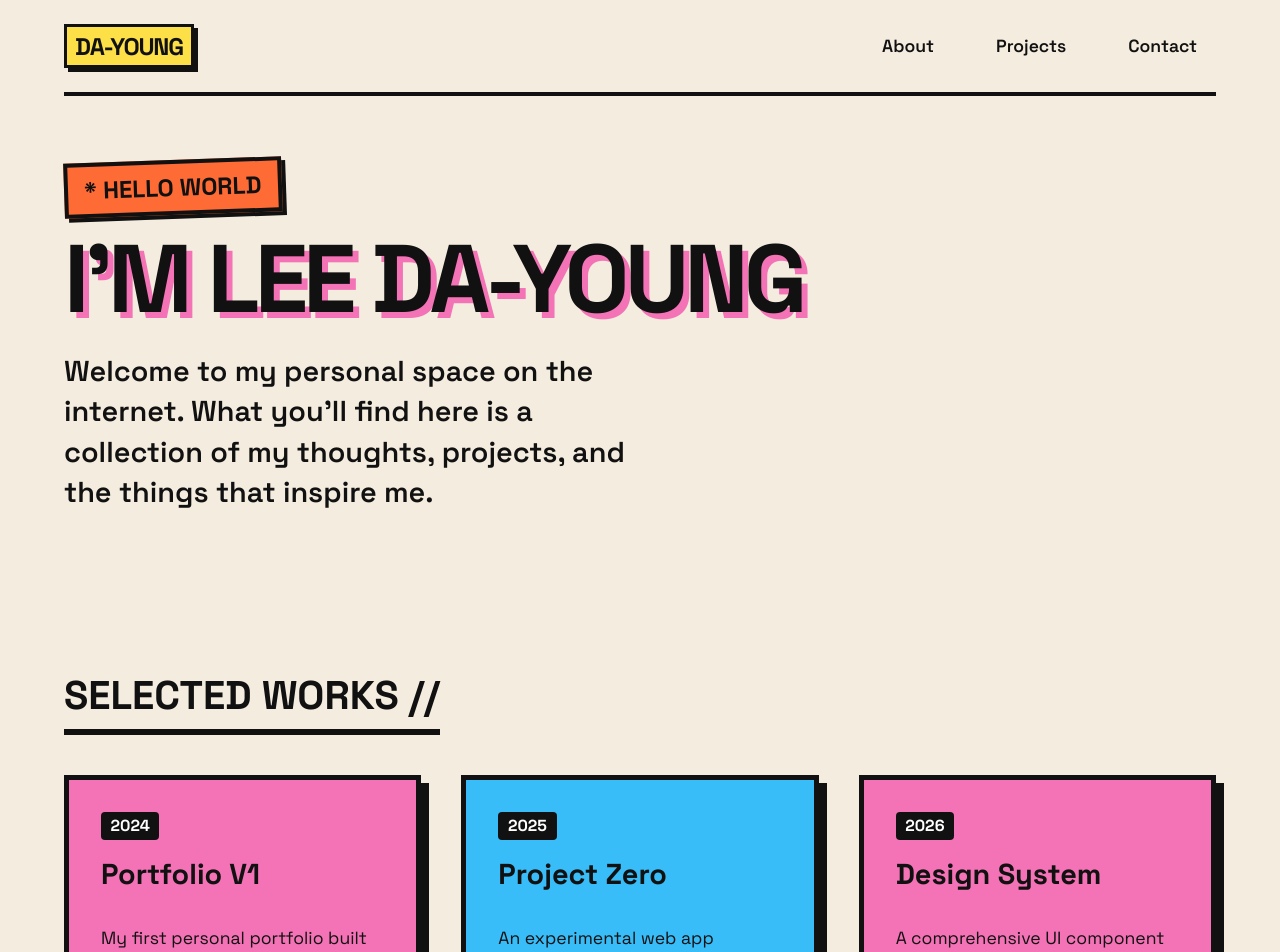
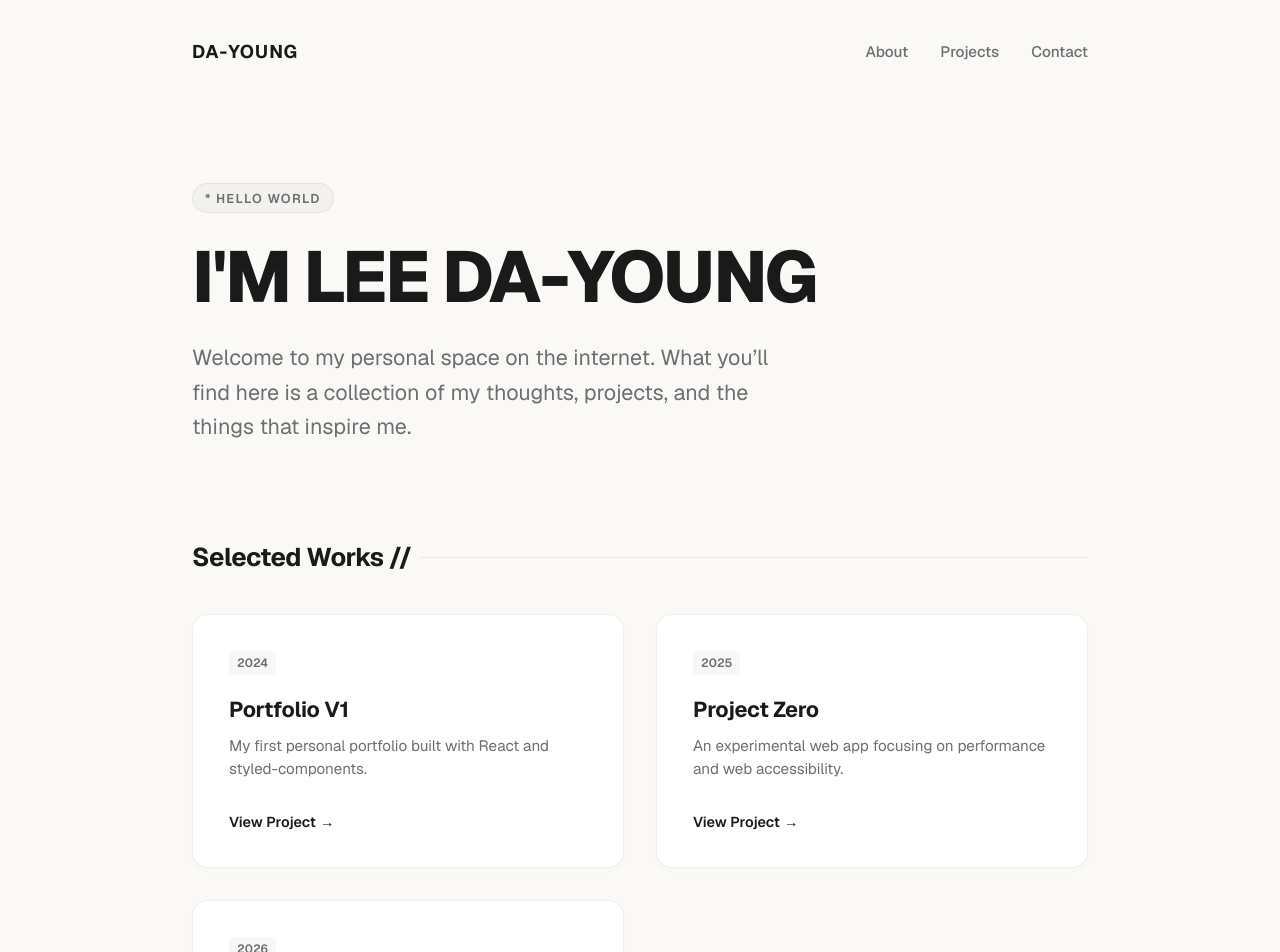
Before and after one commit to leedayoung0429-cell/my-link, a Next.js app: page / in a window 1280 px wide. Shown: the top 952 px of the page. Built offline with nearby package versions, Linux system fonts and the light colour scheme.

Commit message:
feat: redesign to New Minimalism style

```diff
--- a/src/app/globals.css
+++ b/src/app/globals.css
@@ -1,27 +1,22 @@
-@import url('https://fonts.googleapis.com/css2?family=Space+Grotesk:wght@400;600;700&display=swap');
-
 :root {
-  --bg-color: #f4ecdf; /* 베이지색 빈티지 배경 */
-  --text-primary: #111111;
-  --border-color: #111111;
-
-  /* Neobrutalism accent colors */
-  --accent-orange: #ff6b35;
-  --accent-blue: #38bdf8;
-  --accent-pink: #f472b6;
-  --accent-yellow: #fde047;
-  --accent-green: #a3e635;
+  --bg-color: #faf9f6; /* 프리미엄 웜 오프화이트 배경 */
+  --text-primary: #1a1a1a; /* 부드러운 차콜 블랙 */
+  --text-secondary: #6e6e73; /* 은은한 슬레이트 그레이 */
+  --border-color: rgba(0, 0, 0, 0.06); /* 눈에 띄지 않는 극도로 투명하고 부드러운 선 */
+  --card-bg: #ffffff; /* 순백색 카드 배경 */
+  --accent-color: #000000; /* 깔끔한 블랙 액센트 */
 }
 
 body, html {
   margin: 0;
   padding: 0;
-  font-family: 'Space Grotesk', system-ui, -apple-system, sans-serif;
+  font-family: var(--font-geist-sans), -apple-system, BlinkMacSystemFont, "Segoe UI", Roboto, Helvetica, Arial, sans-serif;
   box-sizing: border-box;
   background-color: var(--bg-color);
   color: var(--text-primary);
   min-height: 100vh;
   -webkit-font-smoothing: antialiased;
+  scroll-behavior: smooth;
 }
 
 *, *::before, *::after {
@@ -35,5 +30,5 @@ a {
 
 ::selection {
   background: var(--text-primary);
-  color: var(--accent-yellow);
+  color: var(--bg-color);
 }
--- a/src/app/page.module.css
+++ b/src/app/page.module.css
@@ -1,10 +1,11 @@
 .container {
   width: 100%;
-  max-width: 1200px;
+  max-width: 960px;
   margin: 0 auto;
-  padding: 0 1.5rem;
+  padding: 0 2rem;
   display: flex;
   flex-direction: column;
+  min-height: 100vh;
 }
 
 /* --- Header --- */
@@ -12,40 +13,33 @@
   display: flex;
   justify-content: space-between;
   align-items: center;
-  padding: 1.5rem 0;
-  border-bottom: 4px solid var(--border-color);
-  margin-bottom: 4rem;
+  padding: 2.5rem 0;
+  margin-bottom: 5rem;
 }
 
 .logo {
-  font-size: 1.5rem;
+  font-size: 1.15rem;
   font-weight: 700;
   text-transform: uppercase;
-  letter-spacing: -0.05em;
-  background: var(--accent-yellow);
-  padding: 0.2rem 0.5rem;
-  border: 3px solid var(--border-color);
-  box-shadow: 4px 4px 0px var(--border-color);
+  letter-spacing: 0.05em;
+  color: var(--text-primary);
 }
 
 .navLinks {
   display: flex;
-  gap: 1.5rem;
+  gap: 2rem;
 }
 
 .navLink {
-  font-weight: 600;
-  font-size: 1.1rem;
-  padding: 0.5rem 1rem;
-  border: 3px solid transparent;
-  transition: all 0.2s ease;
+  font-weight: 500;
+  font-size: 0.95rem;
+  color: var(--text-secondary);
+  transition: color 0.25s cubic-bezier(0.4, 0, 0.2, 1);
+  position: relative;
 }
 
 .navLink:hover {
-  background: var(--accent-blue);
-  border: 3px solid var(--border-color);
-  box-shadow: 4px 4px 0px var(--border-color);
-  transform: translate(-2px, -2px);
+  color: var(--text-primary);
 }
 
 /* --- Hero Section --- */
@@ -54,78 +48,57 @@
   flex-direction: column;
   align-items: flex-start;
   margin-bottom: 6rem;
-  position: relative;
 }
 
 .heroGreeting {
-  font-size: 1.5rem;
-  font-weight: 700;
-  background: var(--accent-orange);
-  color: var(--text-primary);
-  padding: 0.5rem 1rem;
-  border: 4px solid var(--border-color);
-  box-shadow: 4px 4px 0px var(--border-color);
-  margin-bottom: 1rem;
+  font-size: 0.8rem;
+  font-weight: 600;
+  letter-spacing: 0.1em;
+  text-transform: uppercase;
+  color: var(--text-secondary);
+  background: rgba(0, 0, 0, 0.03);
+  padding: 0.35rem 0.75rem;
+  border-radius: 9999px;
+  margin-bottom: 1.5rem;
   display: inline-block;
-  transform: rotate(-2deg);
+  border: 1px solid var(--border-color);
 }
 
 .heroTitle {
-  font-size: clamp(3.5rem, 8vw, 6rem);
-  font-weight: 700;
-  line-height: 1;
-  text-transform: uppercase;
-  margin: 0;
-  text-shadow: 6px 6px 0px var(--accent-pink);
-  letter-spacing: -0.05em;
+  font-size: clamp(2.8rem, 6vw, 4.5rem);
+  font-weight: 800;
+  line-height: 1.1;
+  letter-spacing: -0.03em;
+  margin: 0 0 1.5rem 0;
+  color: var(--text-primary);
 }
 
 .heroSubtitle {
-  font-size: clamp(1.2rem, 3vw, 1.8rem);
-  font-weight: 600;
-  margin-top: 1.5rem;
-  max-width: 600px;
-  line-height: 1.4;
+  font-size: clamp(1.1rem, 2vw, 1.35rem);
+  font-weight: 400;
+  color: var(--text-secondary);
+  max-width: 580px;
+  line-height: 1.6;
+  margin: 0;
 }
 
 /* --- Section Titles --- */
 .sectionTitle {
-  font-size: 2.5rem;
+  font-size: 1.6rem;
   font-weight: 700;
-  border-bottom: 6px solid var(--border-color);
-  padding-bottom: 0.5rem;
+  letter-spacing: -0.02em;
   margin-bottom: 2.5rem;
-  text-transform: uppercase;
-  display: inline-block;
+  color: var(--text-primary);
+  display: flex;
+  align-items: center;
+  gap: 0.5rem;
 }
 
-/* --- Skills Section --- */
-.skillsSection {
-  margin-bottom: 6rem;
-}
-
-.skillsGrid {
-  display: grid;
-  grid-template-columns: repeat(auto-fill, minmax(140px, 1fr));
-  gap: 1.5rem;
-}
-
-.skillCard {
-  background: #fff;
-  border: 4px solid var(--border-color);
-  box-shadow: 6px 6px 0px var(--border-color);
-  padding: 1.5rem 1rem;
-  text-align: center;
-  font-weight: 700;
-  font-size: 1.2rem;
-  transition: all 0.2s ease;
-  cursor: default;
-}
-
-.skillCard:hover {
-  background: var(--accent-green);
-  transform: translate(-4px, -4px);
-  box-shadow: 10px 10px 0px var(--border-color);
+.sectionTitle::after {
+  content: '';
+  flex-grow: 1;
+  height: 1px;
+  background: var(--border-color);
 }
 
 /* --- Projects Section --- */
@@ -135,134 +108,128 @@
 
 .projectsGrid {
   display: grid;
-  grid-template-columns: repeat(auto-fill, minmax(300px, 1fr));
-  gap: 2.5rem;
+  grid-template-columns: repeat(auto-fill, minmax(280px, 1fr));
+  gap: 2rem;
 }
 
 .projectCard {
-  background: #fff;
-  border: 5px solid var(--border-color);
-  box-shadow: 8px 8px 0px var(--border-color);
-  padding: 2rem;
+  background: var(--card-bg);
+  border: 1px solid var(--border-color);
+  border-radius: 16px;
+  padding: 2.25rem;
   display: flex;
   flex-direction: column;
-  transition: all 0.2s ease;
-}
-
-.projectCard:nth-child(even) {
-  background: var(--accent-blue);
-}
-
-.projectCard:nth-child(odd) {
-  background: var(--accent-pink);
+  transition: transform 0.4s cubic-bezier(0.16, 1, 0.3, 1),
+              box-shadow 0.4s cubic-bezier(0.16, 1, 0.3, 1),
+              border-color 0.4s cubic-bezier(0.16, 1, 0.3, 1);
+  box-shadow: 0 2px 8px rgba(0, 0, 0, 0.015);
 }
 
 .projectCard:hover {
-  transform: translate(-6px, -6px);
-  box-shadow: 14px 14px 0px var(--border-color);
+  transform: translateY(-6px);
+  border-color: rgba(0, 0, 0, 0.12);
+  box-shadow: 0 20px 30px -10px rgba(0, 0, 0, 0.05);
 }
 
 .projectYear {
-  font-weight: 700;
-  background: var(--border-color);
-  color: #fff;
-  padding: 0.2rem 0.6rem;
+  font-size: 0.75rem;
+  font-weight: 600;
+  color: var(--text-secondary);
+  background: rgba(0, 0, 0, 0.03);
+  padding: 0.25rem 0.5rem;
+  border-radius: 4px;
   align-self: flex-start;
-  border-radius: 4px;
-  margin-bottom: 1rem;
+  margin-bottom: 1.25rem;
 }
 
 .projectTitle {
-  font-size: 1.8rem;
+  font-size: 1.35rem;
   font-weight: 700;
-  margin: 0 0 1rem 0;
+  letter-spacing: -0.01em;
+  margin: 0 0 0.75rem 0;
+  color: var(--text-primary);
 }
 
 .projectDesc {
-  font-weight: 500;
-  font-size: 1.1rem;
+  font-size: 0.95rem;
+  font-weight: 400;
+  color: var(--text-secondary);
   line-height: 1.5;
-  margin-bottom: 2rem;
+  margin: 0 0 2rem 0;
   flex-grow: 1;
 }
 
 .projectLink {
-  background: #fff;
-  border: 3px solid var(--border-color);
-  color: var(--border-color);
-  font-weight: 700;
-  padding: 0.8rem 1.5rem;
-  text-align: center;
-  text-transform: uppercase;
-  box-shadow: 4px 4px 0px var(--border-color);
-  transition: all 0.1s ease;
+  font-size: 0.9rem;
+  font-weight: 600;
+  color: var(--text-primary);
+  display: inline-flex;
+  align-items: center;
+  gap: 0.25rem;
+  transition: gap 0.2s ease;
   align-self: flex-start;
 }
 
-.projectLink:hover {
-  background: var(--accent-yellow);
+.projectLink::after {
+  content: '→';
+  transition: transform 0.2s ease;
 }
 
-.projectLink:active {
-  transform: translate(2px, 2px);
-  box-shadow: 2px 2px 0px var(--border-color);
+.projectCard:hover .projectLink::after {
+  transform: translateX(4px);
 }
 
 /* --- Footer --- */
 .footer {
-  border-top: 5px solid var(--border-color);
-  padding: 4rem 0;
-  margin-top: 4rem;
+  border-top: 1px solid var(--border-color);
+  padding: 3rem 0 5rem 0;
   display: flex;
-  flex-wrap: wrap;
-  gap: 2rem;
   justify-content: space-between;
   align-items: center;
+  flex-wrap: wrap;
+  gap: 1.5rem;
 }
 
 .footerText {
-  font-weight: 600;
-  font-size: 1.2rem;
+  font-size: 0.9rem;
+  color: var(--text-secondary);
 }
 
 .socials {
   display: flex;
-  gap: 1rem;
+  gap: 0.75rem;
 }
 
 .socialBtn {
-  background: #fff;
-  border: 4px solid var(--border-color);
-  width: 50px;
-  height: 50px;
+  background: var(--card-bg);
+  border: 1px solid var(--border-color);
+  width: 42px;
+  height: 42px;
+  border-radius: 50%;
   display: flex;
   align-items: center;
   justify-content: center;
-  box-shadow: 4px 4px 0px var(--border-color);
-  transition: all 0.1s ease;
-  color: var(--border-color);
+  transition: all 0.3s cubic-bezier(0.16, 1, 0.3, 1);
+  color: var(--text-secondary);
+  box-shadow: 0 2px 4px rgba(0, 0, 0, 0.01);
 }
 
 .socialBtn:hover {
-  background: var(--accent-orange);
-  transform: translate(-3px, -3px);
-  box-shadow: 7px 7px 0px var(--border-color);
-}
-
-.socialBtn:active {
-  transform: translate(2px, 2px);
-  box-shadow: 2px 2px 0px var(--border-color);
+  color: var(--text-primary);
+  border-color: rgba(0, 0, 0, 0.15);
+  transform: translateY(-2px);
+  box-shadow: 0 8px 16px -4px rgba(0, 0, 0, 0.06);
 }
 
 /* --- Responsive Adjustments --- */
 @media (max-width: 768px) {
   .header {
-    flex-direction: column;
-    gap: 1.5rem;
+    padding: 2rem 0;
+    margin-bottom: 3.5rem;
   }
 
   .heroTitle {
-    text-shadow: 4px 4px 0px var(--accent-pink);
+    font-size: 2.8rem;
   }
 
   .projectsGrid {
@@ -272,5 +239,6 @@
   .footer {
     flex-direction: column;
     text-align: center;
+    padding: 2.5rem 0 4rem 0;
   }
 }
```
